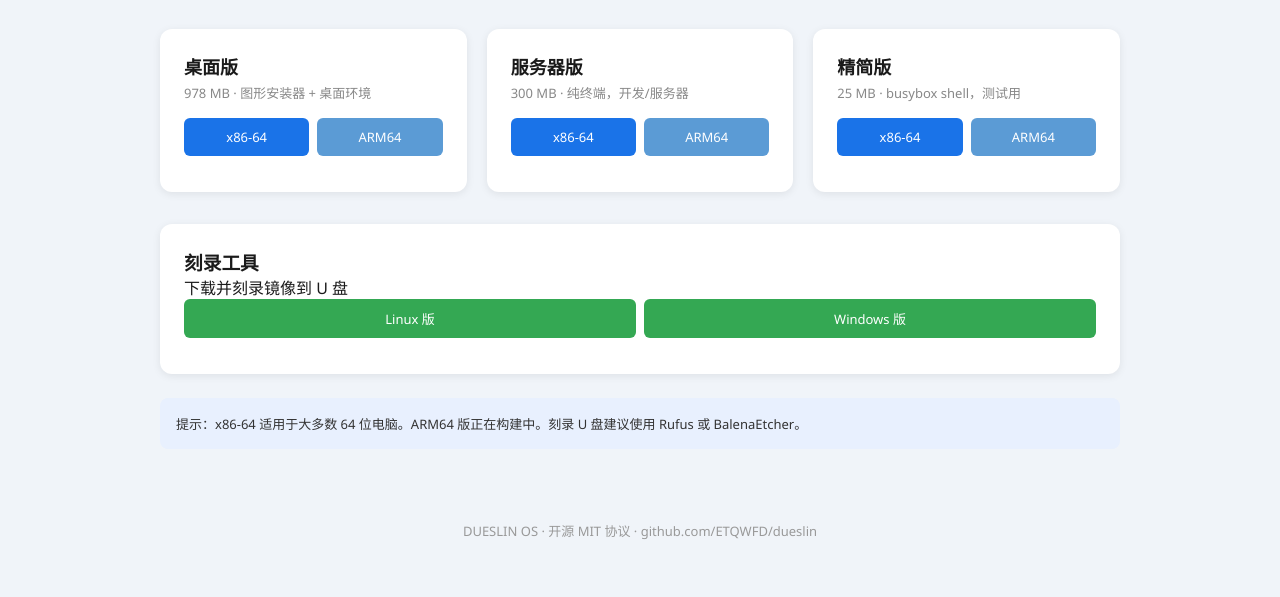
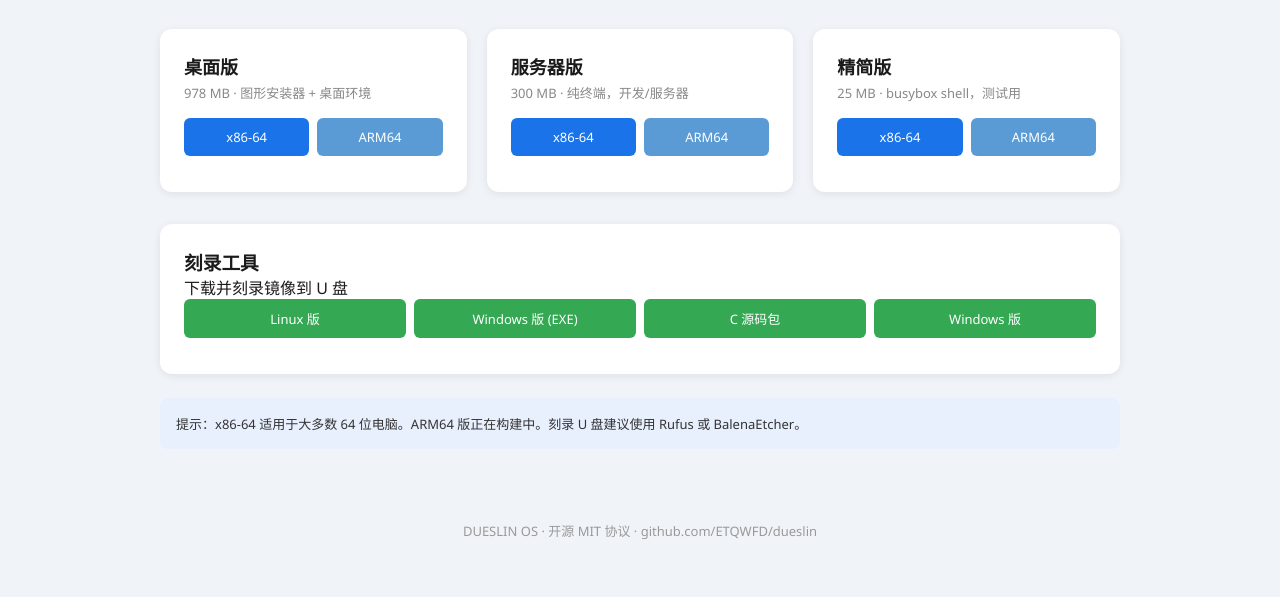
Before and after one commit to ETQWFD/dueslin, a plain HTML site: page download.html in a window 1280 px wide. Shown: the part 183-780 px from the top of the page. Drawn offline with Linux system fonts and the light colour scheme.

Commit message:
下载页新增 Windows 刻录器 EXE 与 C 源码包

```diff
--- a/download.html
+++ b/download.html
@@ -69,6 +69,8 @@ footer { text-align:center; padding:32px; color:#999; font-size:13px; }
     <p class="size">下载并刻录镜像到 U 盘</p>
     <div class="arch">
       <a href="https://github.com/ETQWFD/dueslin/releases/download/v1.0.0/DueslinBurner" download>Linux 版</a>
+      <a href="https://github.com/ETQWFD/dueslin/releases/download/v1.0.0/DueslinBurner.exe" download>Windows 版 (EXE)</a>
+      <a href="https://github.com/ETQWFD/dueslin/releases/download/v1.0.0/DueslinBurner-src.zip" download>C 源码包</a>
       <a class="alt" href="http://www.com" style="background:#34a853">Windows 版</a>
     </div>
   </div>
```
